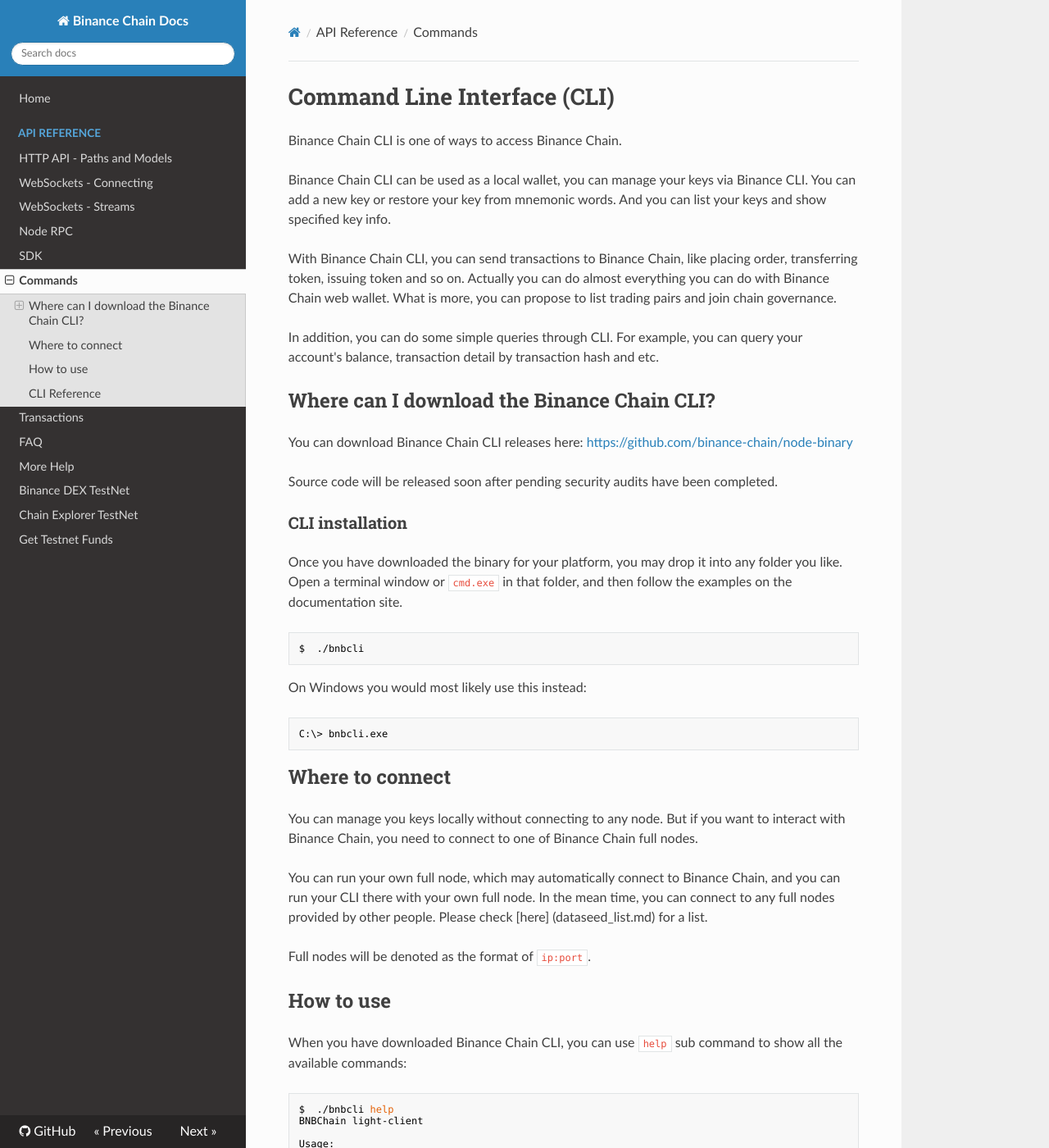
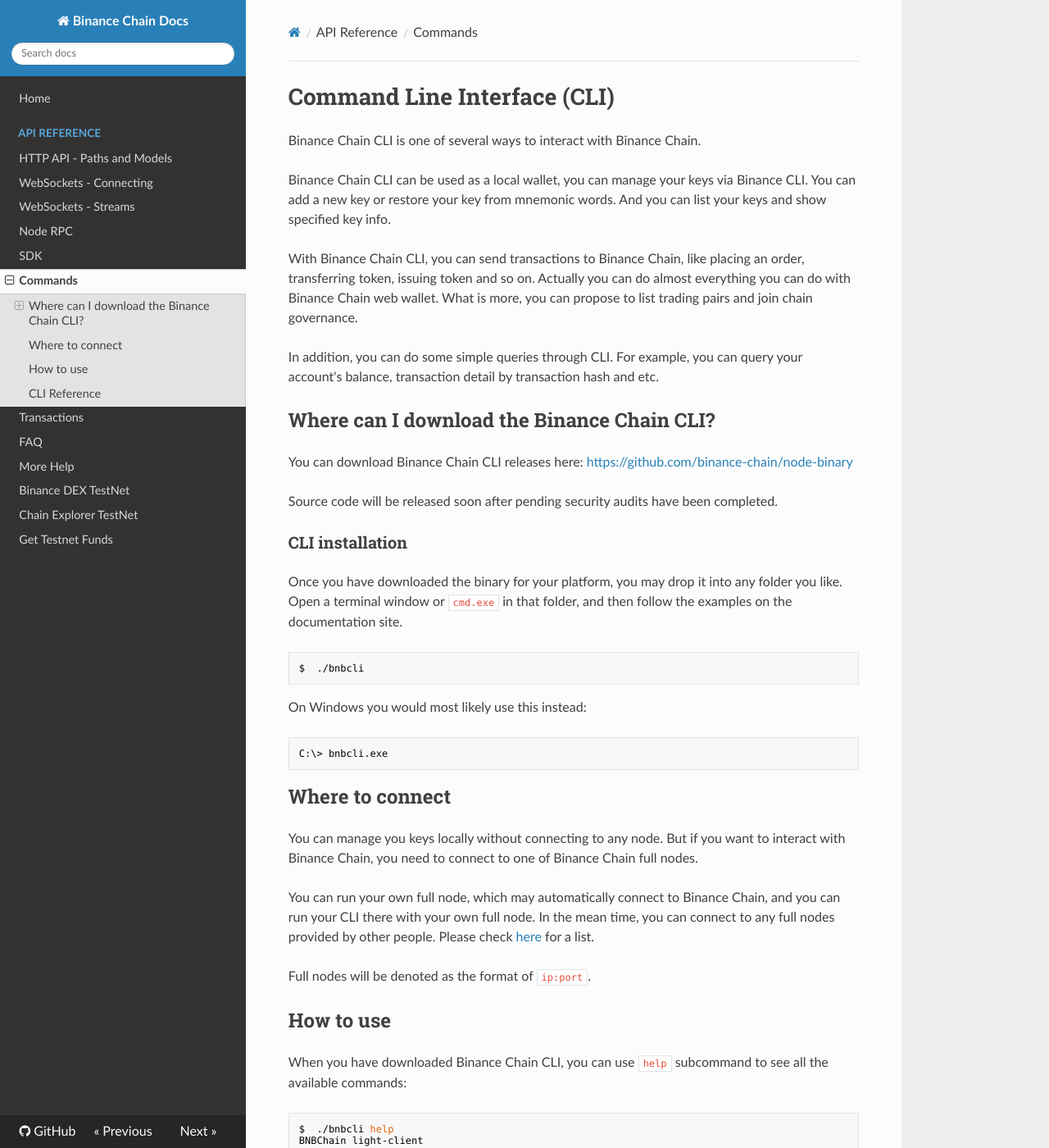
Before and after one commit to yash-sharma1/docs-site, an MkDocs documentation site: the page built from docs/api-reference/cli.md, in a window 1280 px wide and 1400 px high. Shown: the whole window at 82% size. Built offline with MkDocs 1.6.1, drawn with Linux system fonts in a browser that asks for light colours; nearby versions of some CDN libraries; some of the changed text lies outside the part shown.

````diff
--- a/docs/api-reference/cli.md
+++ b/docs/api-reference/cli.md
@@ -1,11 +1,11 @@
 # Command Line Interface (CLI)
 
-Binance Chain CLI is one of ways to access Binance Chain.
+Binance Chain CLI is one of several ways to interact with Binance Chain.
 
 Binance Chain CLI can be used as a local wallet, you can manage your keys via Binance CLI. You can add a new
 key or restore your key from mnemonic words. And you can list your keys and show specified key info.
 
-With Binance Chain CLI, you can send transactions to Binance Chain, like placing order, transferring token,
+With Binance Chain CLI, you can send transactions to Binance Chain, like placing an order, transferring token,
 issuing token and so on. Actually you can do almost everything you can do with Binance Chain web wallet. What is
 more, you can propose to list trading pairs and join chain governance.
 
@@ -39,13 +39,13 @@ you need to connect to one of Binance Chain full nodes.
 
 You can run your own full node, which may automatically connect to Binance Chain, and you can run your CLI there
 with your own full node. In the mean time, you can connect to any full nodes provided by other people. Please
-check [here] (dataseed_list.md) for a list.
+check [here](https://binance-chain.github.io/fullnode.html#network-and-seeding) for a list.
 
 Full nodes will be denoted as the format of `ip:port`.
 
 ## How to use
 
-When you have downloaded Binance Chain CLI, you can use `help` sub command to show all the available commands:
+When you have downloaded Binance Chain CLI, you can use `help` subcommand to see all the available commands:
 
 ```bash
 $  ./bnbcli help
@@ -84,14 +84,14 @@ Flags:
 Use "bnbcli [command] --help" for more information about a command.
 ```
 
-**Notice**: there is one special flag `--trust-node` of most sub commands, if not enabled which is by default the CLI
-will take extra 2-4 seconds to verify blockchain proof at current height. You can enable that flag if the peer is trustful
-so that most commands will accomplish in 500 millisecond。
+**Notice**:there is one special flag `--trust-node` of most subcommands, if not enabled which is by default the CLI
+will take an extra 2-4 seconds to verify blockchain proof at current height. You can enable that flag if the peer is trustful so that most commands will accomplish in 500 milliseconds
 
 ## CLI Reference
 
-For detail usage, you can refer to:
+For detailed usage, you can refer to:
 
 - [transfer](../transfer.md)
+- [trade](../trade.md)
 - [list](../list.md)
 - [keys](../keys.md)
````
Also changed, not shown: docs/account.md (added, +23 -0 lines), docs/trade.md (added, +55 -0 lines), docs/transfer.md (+12 -13 lines).
